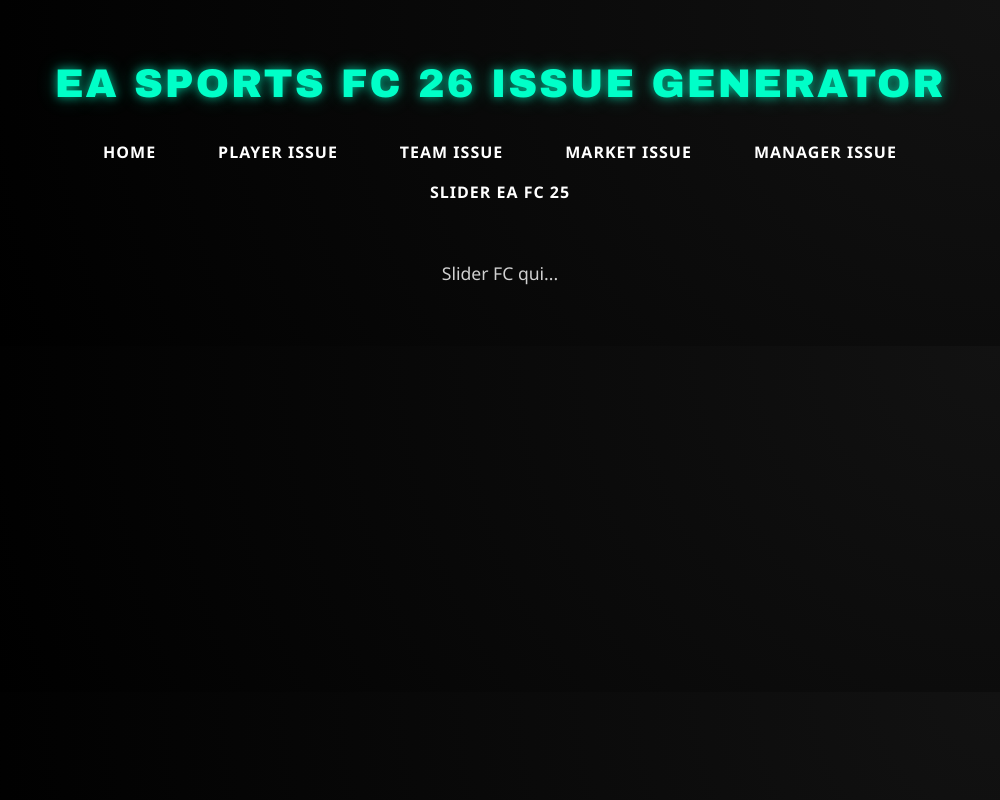
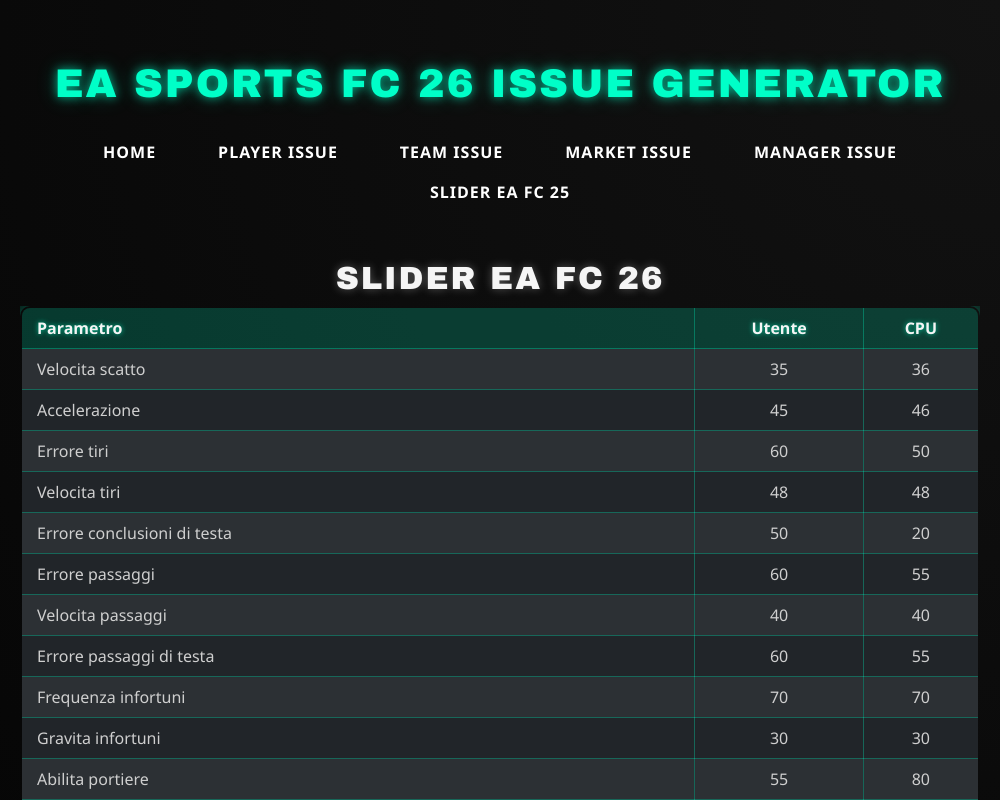
Before and after one commit to danielev86/eafc25-app, an Electron app: page src/index.html in a window 1000 px wide. Both pictures are taken after a click on the link "SLIDER EA FC 25". Shown: the top 800 px of the page. Drawn offline with nearby package versions, Linux system fonts and the light colour scheme.

Commit message:
Add slider ea fc 26

```diff
--- a/src/renderer.js
+++ b/src/renderer.js
@@ -135,9 +135,73 @@
   }
 
   // --- Slider Page (static) ---
-  function loadEaFcSliderPage() {
-    contentDiv.innerHTML = `<p>Slider FC qui...</p>`;
-  }
+function loadEaFcSliderPage() {
+  contentDiv.innerHTML = `
+    <h2>Slider EA FC 26</h2>
+
+    <!-- Prima Tabella: Utente vs CPU -->
+    <div class="table-responsive mb-5">
+      <table class="table table-dark table-striped table-bordered text-center table-neon">
+        <thead>
+          <tr>
+            <th>Parametro</th>
+            <th>Utente</th>
+            <th>CPU</th>
+          </tr>
+        </thead>
+        <tbody>
+          <tr><td>Velocita scatto</td><td>35</td><td>36</td></tr>
+          <tr><td>Accelerazione</td><td>45</td><td>46</td></tr>
+          <tr><td>Errore tiri</td><td>60</td><td>50</td></tr>
+          <tr><td>Velocita tiri</td><td>48</td><td>48</td></tr>
+          <tr><td>Errore conclusioni di testa</td><td>50</td><td>20</td></tr>
+          <tr><td>Errore passaggi</td><td>60</td><td>55</td></tr>
+          <tr><td>Velocita passaggi</td><td>40</td><td>40</td></tr>
+          <tr><td>Errore passaggi di testa</td><td>60</td><td>55</td></tr>
+          <tr><td>Frequenza infortuni</td><td>70</td><td>70</td></tr>
+          <tr><td>Gravita infortuni</td><td>30</td><td>30</td></tr>
+          <tr><td>Abilita portiere</td><td>55</td><td>80</td></tr>
+          <tr><td>Piazzamento marcatura</td><td>65</td><td>65</td></tr>
+          <tr><td>Piazzamento frequenza inserimenti</td><td>40</td><td>40</td></tr>
+          <tr><td>Piazzamento altezza difesa</td><td>55</td><td>55</td></tr>
+          <tr><td>Piazzamento lunghezza difesa</td><td>30</td><td>30</td></tr>
+          <tr><td>Piazzamento ampiezza difesa</td><td>55</td><td>55</td></tr>
+          <tr><td>Piazzamento posizione esterni</td><td>70</td><td>70</td></tr>
+          <tr><td>Errore controllo tocco di prima</td><td>80</td><td>60</td></tr>
+          <tr><td>Errore intercettazioni</td><td>85</td><td>90</td></tr>
+          <tr><td>Errore palloni respinti</td><td>90</td><td>90</td></tr>
+          <tr><td>Aiuto contrasti</td><td>50</td><td>40</td></tr>
+        </tbody>
+      </table>
+    </div>
+
+
+    <!-- Titolo Seconda Tabella -->
+    <h3 class="text-center mb-3" style="color: var(--fc-accent); text-shadow: 0 0 10px rgba(0,255,200,0.6);">Cursori CPU</h3>
+
+
+    <!-- Seconda Tabella: Cursori CPU -->
+    <div class="table-responsive">
+      <table class="table table-dark table-striped table-bordered text-center table-neon">
+        <thead>
+          <tr>
+            <th>Parametro</th>
+            <th>CPU</th>
+          </tr>
+        </thead>
+        <tbody>
+          <tr><td>Aggressivita contrasti</td><td>85</td></tr>
+          <tr><td>Velocita costruzione manovra</td><td>50</td></tr>
+          <tr><td>Frequenza tiri</td><td>55</td></tr>
+          <tr><td>Frequenza passaggi di prima</td><td>35</td></tr>
+          <tr><td>Frequenza cross</td><td>90</td></tr>
+          <tr><td>Frequenza dribbling</td><td>30</td></tr>
+          <tr><td>Frequenza mosse abilita</td><td>60</td></tr>
+        </tbody>
+      </table>
+    </div>
+  `;
+}
 
   // --- Eventi di navigazione ---
   homeLink.addEventListener('click', loadHomePage);
--- a/src/style.css
+++ b/src/style.css
@@ -135,3 +135,40 @@
 .page-content {
     background: linear-gradient(180deg, #1a1a1a, #111);
     padding: 40px 25px
+}
+
+/* Stile Neon per le tabelle */
+.table-neon {
+    border: 2px solid var(--fc-accent);
+    border-radius: 10px;
+    box-shadow: 0 0 20px rgba(0, 255, 200, 0.5);
+    overflow: hidden;
+    transition: transform 0.3s ease, box-shadow 0.3s ease;
+}
+
+.table-neon:hover {
+    transform: scale(1.02);
+    box-shadow: 0 0 35px rgba(0, 255, 200, 0.7);
+}
+
+/* Allinea la prima colonna a sinistra */
+.table-neon th:first-child,
+.table-neon td:first-child {
+    text-align: left;
+    padding-left: 15px; /* un po' di padding per leggibilità */
+}
+
+.table-neon th,
+.table-neon td {
+    border: 1px solid rgba(0, 255, 200, 0.3) !important;
+}
+
+.table-neon th {
+    background-color: rgba(0, 255, 200, 0.2);
+    color: var(--fc-white);
+    text-shadow: 0 0 5px rgba(0, 255, 200, 0.7);
+}
+
+.table-neon td {
+    color: var(--fc-lightgray);
+}
```
